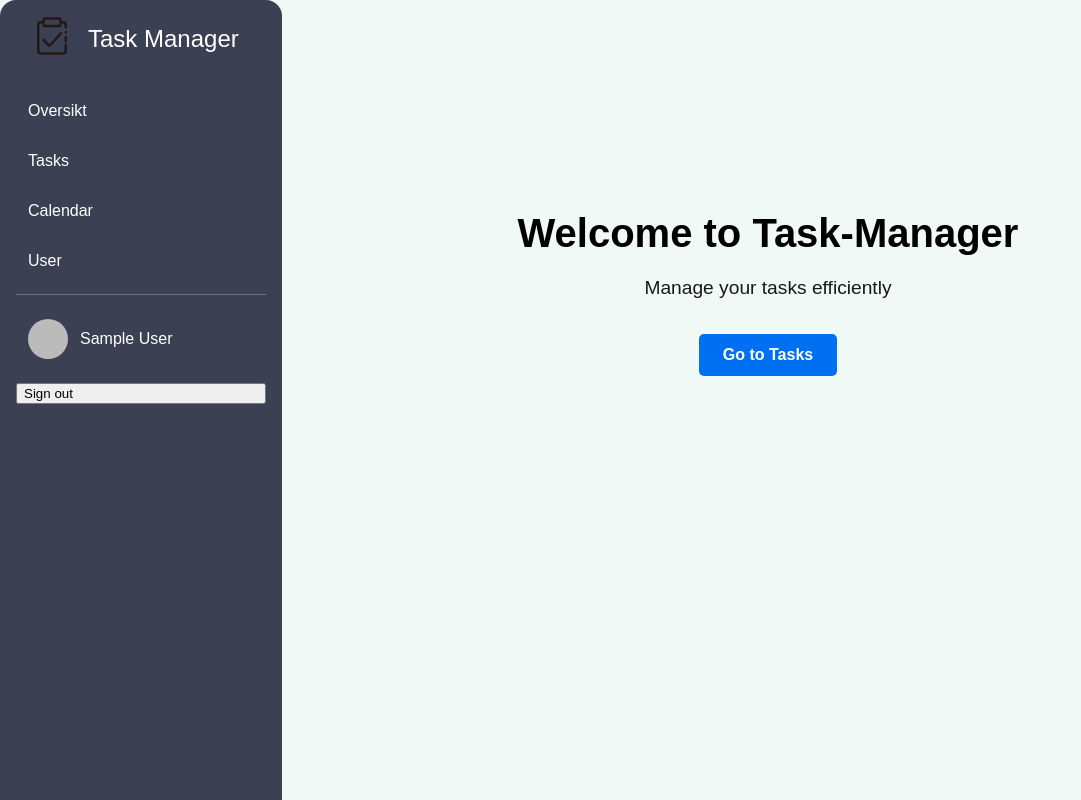
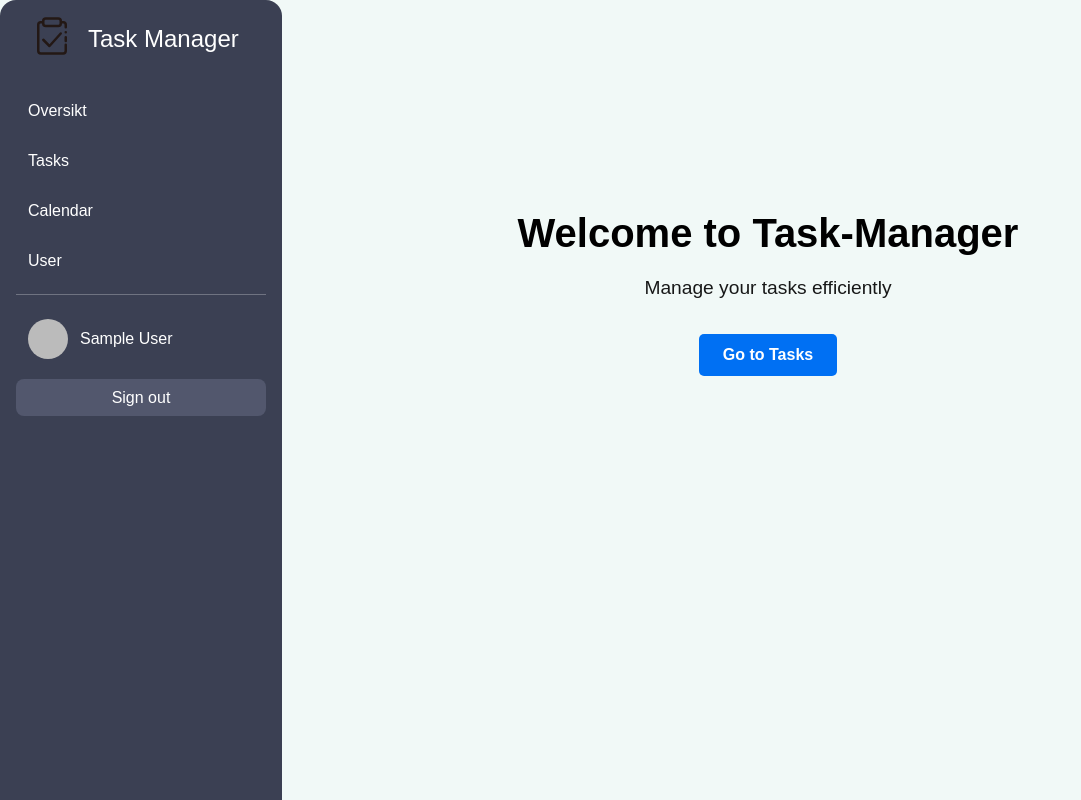
Before and after one commit to Mamolb/TaskManager, a Next.js app: page / in a window 1280 px wide. Shown: the whole page, without its empty margins (0-1081 px from the left). Built offline with nearby package versions, Linux system fonts and the light colour scheme; no server answers; sample sign-in values are in the browser's storage.

Commit message:
Made signout button pretty

```diff
--- /dev/null
+++ b/components/buttons.module.css
@@ -0,0 +1,21 @@
+.signoutbtn {
+    background-color: #52576D; /* Slightly lighter than the navbar */
+    color: white;
+    font-size: 1rem;
+    padding: 0.6rem 1.2rem;
+    border: none;
+    border-radius: 8px;
+    cursor: pointer;
+    transition: background-color 0.3s ease, transform 0.1s ease;
+    width: 100%;
+    text-align: center;
+  }
+
+  .signoutbtn:hover {
+    background-color: #6C7288; /* A subtle lighter shade */
+    transform: scale(1.05); /* Slight hover effect */
+  }
+
+  .signoutbtn:active {
+    transform: scale(0.98);
+  }
--- a/components/buttons.tsx
+++ b/components/buttons.tsx
@@ -3,6 +3,7 @@
 import { useSession, signIn, signOut } from 'next-auth/react';
 import Image from 'next/image';
 import Link from 'next/link';
+import styles from './buttons.module.css';
 
 export function GetStartedButton(){
     return <button>Get started</button>
@@ -40,7 +41,7 @@ export function SignOutButton() {
 
     if (status === 'authenticated') {
         return (
-          <div style={{ display: 'flex', flexDirection: 'column', alignItems: 'flex-start', gap: '0.5rem', width: '100%' }}>
+          <div style={{ display: 'flex', flexDirection: 'column', alignItems: 'flex-start', gap: '0.75rem', width: '100%' }}>
             <Link href={`/user`} style={{ display: 'flex', alignItems: 'center', gap: '0.75rem', textDecoration: 'none', width: '100%' }}>
               <Image
                 src={session.user?.image ?? '/mememan.webp'}
@@ -53,7 +54,9 @@ export function SignOutButton() {
                 {session.user?.name ?? 'Unknown User'}
               </span>
             </Link>
-            <button onClick={() => signOut()} style={{ marginTop: '0.5rem', width: '100%', textAlign: 'left' }}>Sign out</button>
+            <button className = {styles.signoutbtn} onClick={() => signOut()}>
+              Sign out
+            </button>
           </div>
         );
     }
```
